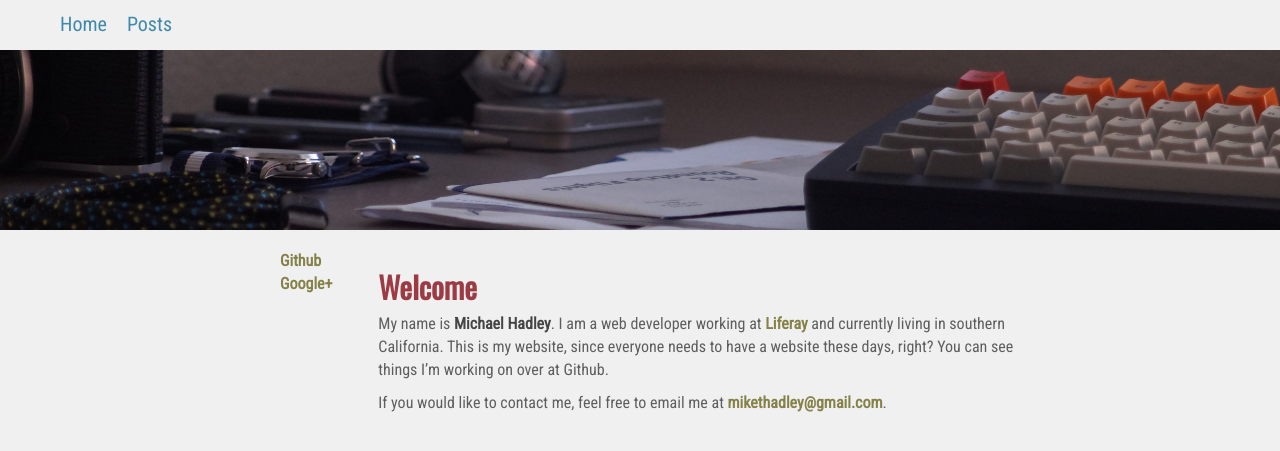
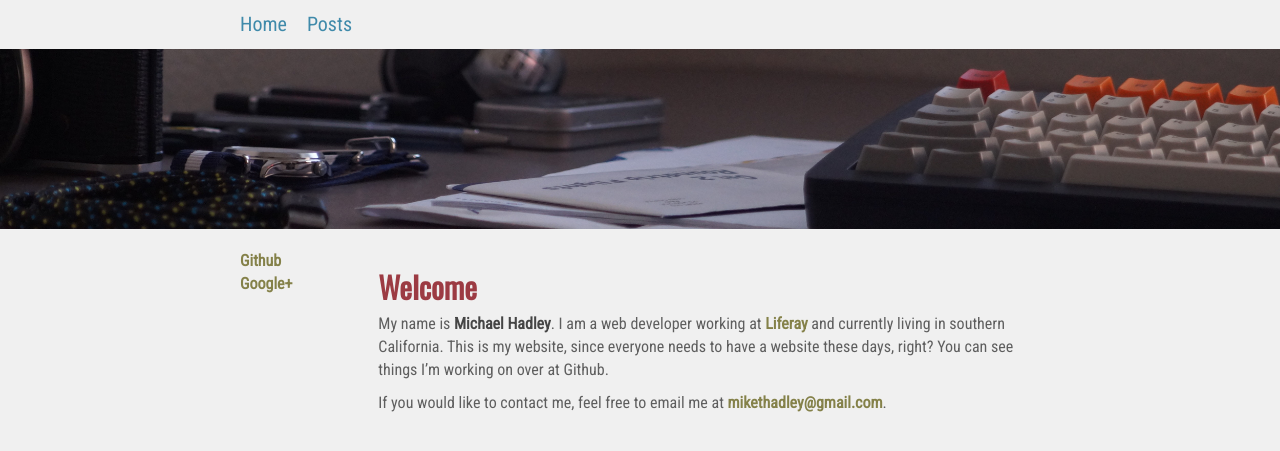
Before and after one commit to mthadley/mthadley.github.io, a Jekyll site: the page built from index.md, in a window 1280 px wide. Shown: the top 451 px of the page. Built offline with Jekyll 4.4.1, drawn with Linux system fonts in a browser that asks for light colours.

Commit message:
Layout changes, improve animation perf on mobile

```diff
--- a/_includes/header.html
+++ b/_includes/header.html
@@ -1,8 +1,10 @@
 <div id="siteHeader">
-  <ul>
-    <li><a href="/">Home</a></li>
-    <li><a href="/posts">Posts</a></li>
-  </ul>
+  <div class="container">
+    <ul class="clearfix fade-in" id="siteNav">
+      <li><a href="/">Home</a></li>
+      <li><a href="/posts">Posts</a></li>
+    </ul>
+  </div>
 
   <div class="banner-img"></div>
 </div>
--- a/_layouts/default.html
+++ b/_layouts/default.html
@@ -17,7 +17,7 @@
 <body class="{{ page.class }}">
   {% include header.html %}
 
-  <div class="container">
+  <div class="container fade-in" id="mainContainer">
     <div id="mainContent">
       {{ content }}
     </div>
--- a/_layouts/home.html
+++ b/_layouts/home.html
@@ -4,13 +4,13 @@
 ---
 
 <div class="row">
-  <div id="sideCol" class="col-sm-2">
+  <div class="col-sm-2 fade-in" id="sideCol">
     <ul>
       <li><a href="{{ site.data.links.github }}">Github</a></li>
       <li><a href="{{ site.data.links.google }}">Google+</a></li>
     </ul>
   </div>
-  <div id="mainCol" class="col-sm-10">
+  <div class="col-sm-10" id="mainCol">
     {{ content }}
   </div>
 </div>
--- a/css/main.scss
+++ b/css/main.scss
@@ -13,6 +13,7 @@
 $lightBlue: #549FBF;
 $red: #9C3B43;
 
+$contentWidth: 800px;
 $duration: 1s;
 $delay: 1s;
 
@@ -54,26 +55,55 @@
   list-style: none;
 }
 
+#mainContainer {
+  left: 0;
+  margin: 0 auto;
+  position: absolute;
+  right: 0;
+  top: 0;
+  transform: translateY(230px);
+  transition: opacity $duration, transform $duration;
+}
+
 #mainContent {
-  max-width: 800px;
+  max-width: $contentWidth;
   margin: 20px auto 0;
-  opacity: 1;
-  transition: opacity 1s;
+}
 
 #sideCol {
   position: relative;
-    opacity: 1;
   right: 0;
   transition: opacity $duration $delay, right $duration $delay;
+
+  ul {
+    padding-left: 0;
   }
 }
 
 #siteHeader {
   padding-top: 10px;
 
-  ul li {
+  .banner-img {
+    background-image: url(../assets/bg.jpg);
+    background-position: 0 50%;
+    background-size: 100%;
+    height: 180px;
+    transition: height $duration;
+
+    @media (max-width: 900px) {
+      background-size: 150%;
+    }
+  }
+}
+
+#siteNav {
+  max-width: $contentWidth;
+  margin: 0 auto 10px;
+  padding-left: 0;
+
+  li {
     float: left;
-    margin-left: 20px;
+    margin-right: 20px;
 
     a {
       color: $darkBlue;
@@ -85,20 +115,6 @@
       }
     }
   }
-
-  .banner-img {
-    background-image: url(../assets/bg.jpg);
-    background-position: 0 50%;
-    background-size: 100%;
-    content: '';
-    height: 180px;
-    margin-top: 40px;
-    transition: height $duration;
-
-    @media (max-width: 900px) {
-      background-size: 150%;
-    }
-  }
 }
 
 .animate {
@@ -106,16 +122,23 @@
     height: 0;
   }
 
-  #mainContent {
-    opacity: 0;
+  #mainContainer {
+    transform: translateY(0);
+  }
 
   #sideCol {
-      opacity: 0;
     right: 100px;
   }
+
+  .fade-in {
+    opacity: 0;
   }
 }
 
+.fade-in {
+  opacity: 1;
+  transition: opacity $duration;
+}
 
 .post {
   margin-bottom: 40px;
```
Lines whose indentation alone changed are shown as unchanged.
